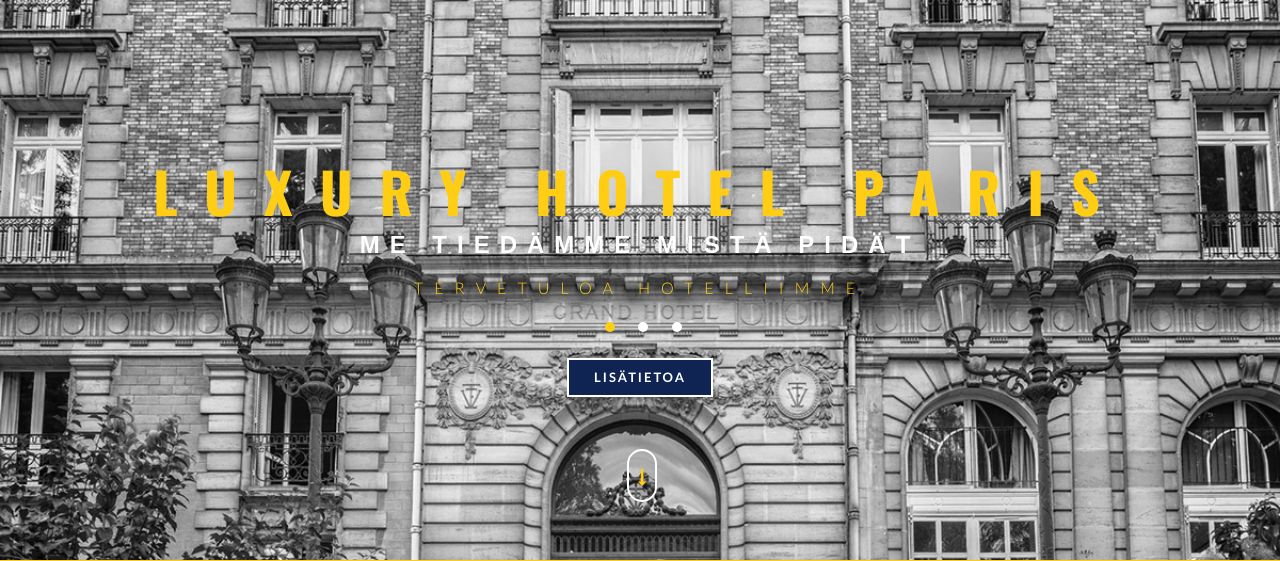
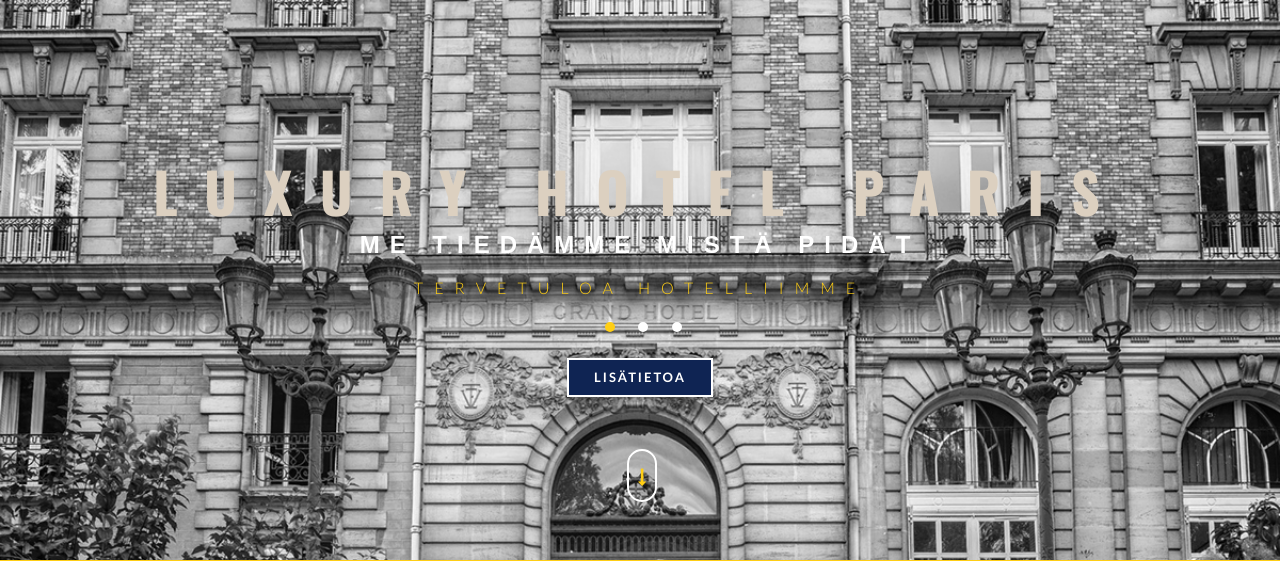
Before and after one commit to hhdigiproj18/hotel, a PHP site: page / in a window 1280 px wide. Shown: the part 118-679 px from the top of the page. Run offline with PHP 8.4, Linux system fonts and the light colour scheme; some web fonts are replaced.

Commit message:
Banner color changed

```diff
--- a/css/style.css
+++ b/css/style.css
@@ -407,7 +407,7 @@ li.menu__item:nth-child(6) {
 }
 .agileits-banner-info h4 {
     font-size: 4em;
-    color: #ffce14;
+    color: #dcd0c0;
     letter-spacing: 27px;
     font-weight: bold;
     text-transform: uppercase;
```
